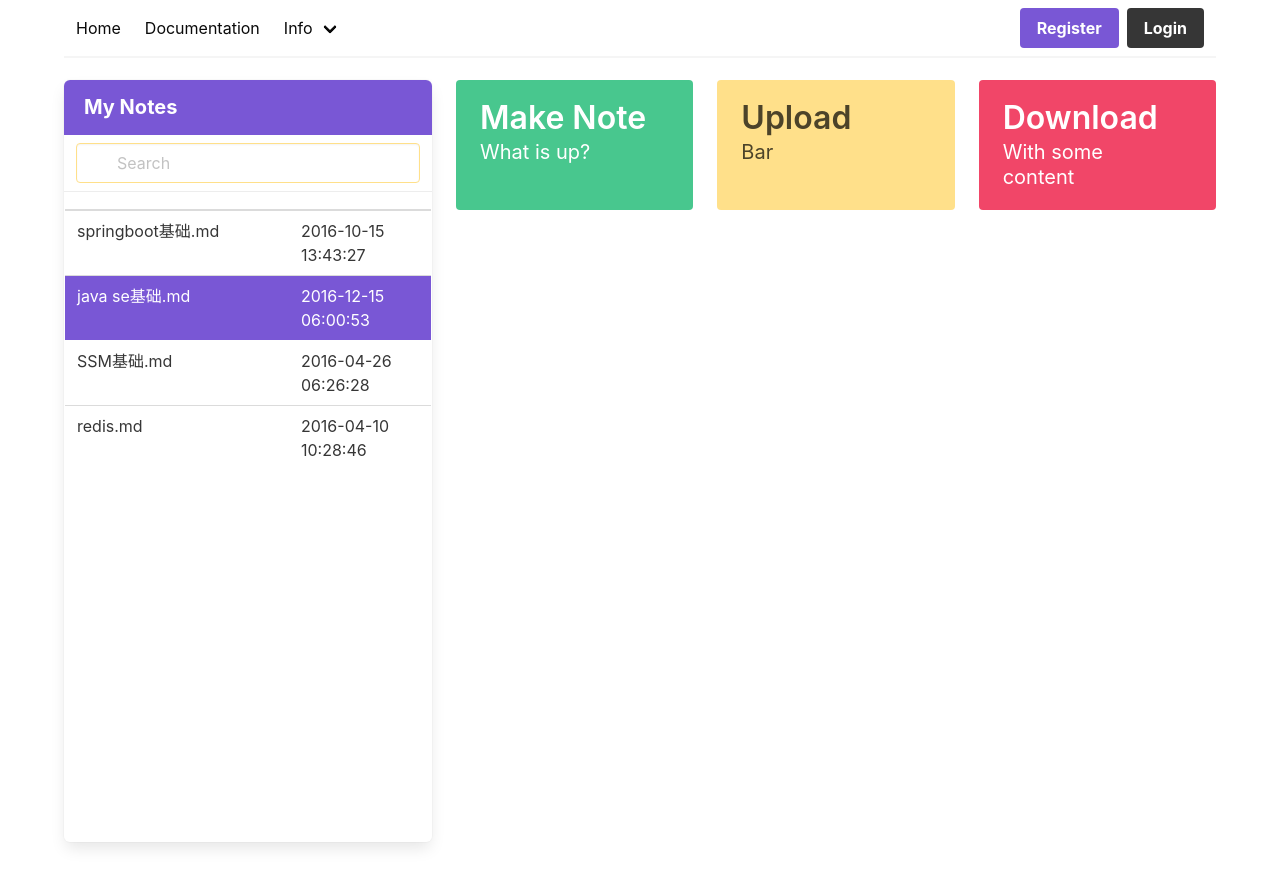
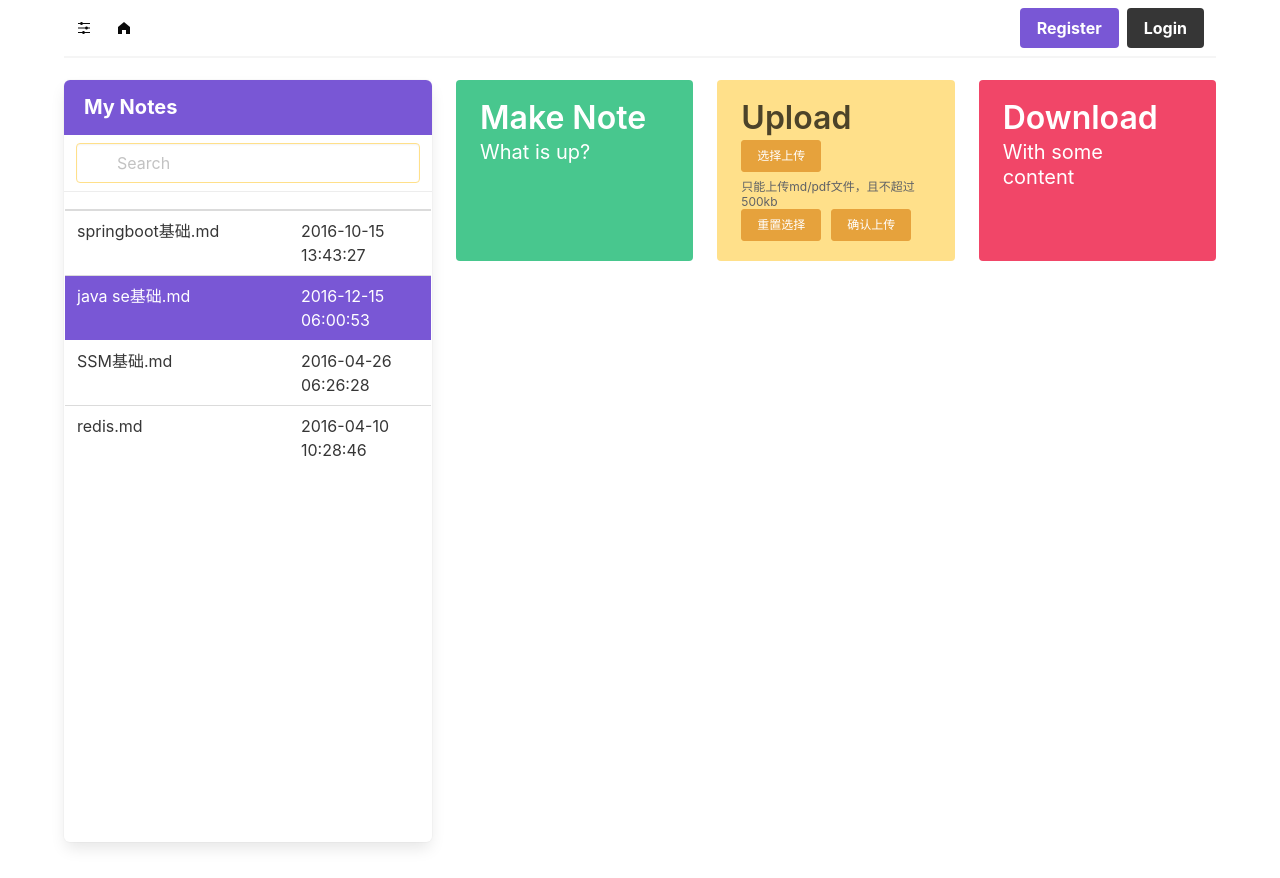
Before and after one commit to mikucool/note-cloud-frontend, a Vue app: page /#/ in a window 1280 px wide. Built offline with nearby package versions, Linux system fonts and the light colour scheme.

Commit message:
add @upload

```diff
--- a/package.json
+++ b/package.json
@@ -8,6 +8,11 @@
     "lint": "vue-cli-service lint"
   },
   "dependencies": {
+    "@fortawesome/fontawesome": "^1.1.8",
+    "@fortawesome/fontawesome-free-brands": "^5.0.13",
+    "@fortawesome/fontawesome-free-regular": "^5.0.13",
+    "@fortawesome/fontawesome-free-solid": "^5.0.13",
+    "@fortawesome/vue-fontawesome": "^2.0.8",
     "axios": "^0.27.2",
     "buefy": "^0.9.22",
     "core-js": "^3.8.3",
--- a/src/components/layout/pageAside.vue
+++ b/src/components/layout/pageAside.vue
@@ -13,70 +13,20 @@
         :mobile="reduce"
       >
         <div class="p-1">
-          <img
-            src="https://raw.githubusercontent.com/buefy/buefy/dev/static/img/buefy-logo.png"
-            alt="Lightweight UI components for Vue.js based on Bulma"
-          />
           <b-menu>
             <b-menu-list label="Menu">
-              <b-menu-item
-                icon="information-outline"
-                label="Info"
-              ></b-menu-item>
-              <b-menu-item icon="settings">
-                <template #label="props">
-                  Administrator
-                  <b-icon
-                    class="is-pulled-right"
-                    :icon="props.expanded ? 'menu-down' : 'menu-up'"
-                  ></b-icon>
-                </template>
-                <b-menu-item icon="account" label="Users"></b-menu-item>
-                <b-menu-item icon="cellphone-link">
-                  <template #label>
-                    Devices
-                    <b-dropdown
-                      aria-role="list"
-                      class="is-pulled-right"
-                      position="is-bottom-left"
-                    >
-                      <template #trigger>
-                        <b-icon icon="dots-vertical"></b-icon>
-                      </template>
-                      <b-dropdown-item aria-role="listitem"
-                        >Action</b-dropdown-item
-                      >
-                      <b-dropdown-item aria-role="listitem"
-                        >Another action</b-dropdown-item
-                      >
-                      <b-dropdown-item aria-role="listitem"
-                        >Something else</b-dropdown-item
-                      >
-                    </b-dropdown>
-                  </template>
-                </b-menu-item>
-                <b-menu-item
-                  icon="cash-multiple"
-                  label="Payments"
-                  disabled
-                ></b-menu-item>
-              </b-menu-item>
-              <b-menu-item icon="account" label="My Account">
-                <b-menu-item label="Account data"></b-menu-item>
-                <b-menu-item label="Addresses"></b-menu-item>
-              </b-menu-item>
+              <b-menu-item icon="account" label="Account"> </b-menu-item>
             </b-menu-list>
             <b-menu-list>
-              <b-menu-item
-                label="Expo"
-                icon="link"
-                tag="router-link"
-                target="_blank"
-                to="/expo"
-              ></b-menu-item>
+              <b-menu-item label="Notes" icon="link"></b-menu-item>
+            </b-menu-list>
+            <b-menu-list>
+              <b-menu-item label="Friends" icon="link"></b-menu-item>
             </b-menu-list>
             <b-menu-list label="Actions">
-              <b-menu-item label="Logout"></b-menu-item>
+              <a :href="github" target="_blank">
+                <b-menu-item label="Github"> </b-menu-item>
+              </a>
             </b-menu-list>
           </b-menu>
         </div>
@@ -90,6 +40,7 @@ export default {
   data() {
     return {
       reduce: "reduce",
+      github: "https://www.github.com/mikucool",
     };
   },
 };
--- a/src/components/layout/pageHeader.vue
+++ b/src/components/layout/pageHeader.vue
@@ -2,21 +2,19 @@
   <div>
     <b-navbar :shadow="true" class="navbar is-white">
       <template #start>
-        <b-navbar-item @click="setDropdown()"> Home </b-navbar-item>
-        <b-navbar-item href="#"> Documentation </b-navbar-item>
-        <b-navbar-dropdown label="Info">
-          <b-navbar-item href="#"> About </b-navbar-item>
-          <b-navbar-item href="#"> Contact </b-navbar-item>
-        </b-navbar-dropdown>
+        <b-navbar-item @click="setDropdown()"
+          ><i class="el-icon-s-operation"></i>
+        </b-navbar-item>
+        <b-navbar-item href="#/"> <i class="el-icon-s-home"></i> </b-navbar-item>
       </template>
 
       <template #end>
         <div v-if="token != null && token !== ''">
-         <b-navbar-item>
-          <b-button @click="logout">
-            <strong>Logout</strong>
-          </b-button>
-         </b-navbar-item>
+          <b-navbar-item>
+            <b-button @click="logout" type="is-primary">
+              <strong>Logout</strong>
+            </b-button>
+          </b-navbar-item>
         </div>
         <div v-else>
           <b-navbar-item tag="div">
@@ -25,7 +23,7 @@
                 <strong>Register</strong>
               </a>
               <a class="button is-dark" href="#/login">
-              <strong>Login</strong>
+                <strong>Login</strong>
               </a>
             </div>
           </b-navbar-item>
@@ -63,8 +61,7 @@ export default {
     async logout() {
       this.$store.dispatch("user/logout", this.token).then(() => {
         this.$message.info("logout successfully");
-        setTimeout(() => {
-        }, 500);
+        setTimeout(() => {}, 500);
       });
     },
   },
--- a/src/main.js
+++ b/src/main.js
@@ -8,9 +8,9 @@ import 'buefy/dist/buefy.css'
 // Element UI
 import ElementUI from 'element-ui'
 import 'element-ui/lib/theme-chalk/index.css'
-
 Vue.use(Buefy)
 Vue.use(ElementUI)
+
 
 Vue.config.productionTip = false
 
--- a/src/store/modules/user.js
+++ b/src/store/modules/user.js
@@ -19,7 +19,7 @@ const actions = {
   // 用户登录
   // 参数：{ commit } 向 mutations 提交设置请求
   // 参数： userInfo 是接收的参数
-  login({commit}, userInfo) {
+  login({ commit }, userInfo) {
     commit('SET_USER_STATE', userInfo)
     // 取出参数的三个属性
     const { username, password, rememberMe } = userInfo;
@@ -64,13 +64,13 @@ const actions = {
   },
   // 注销
   logout({ commit }, token) {
+    commit("SET_USER_STATE", "");
+    commit("SET_TOKEN_STATE", "");
+    removeToken();
     return new Promise((resolve, reject) => {
       logout(token.data)
         .then((response) => {
           console.log(response);
-          commit("SET_USER_STATE", "");
-          commit("SET_TOKEN_STATE", "");
-          removeToken();
           resolve();
         })
         .catch((error) => {
--- a/src/utils/request.js
+++ b/src/utils/request.js
@@ -9,6 +9,7 @@ const service = axios.create({
   // baseURL: 'https://api.example.com', or 'http://localhost:8082/'
   // 超时时间 单位是ms，这里设置了5s的超时时间
   timeout: 5 * 1000,
+  // 设置允许 axois 请求携带 session 信息
   withCredentials: true
 })
 
--- /dev/null
+++ b/src/views/load/uploadNote.vue
@@ -0,0 +1,57 @@
+<template>
+  <section>
+    <el-upload
+      :auto-upload="confirm"
+      class="upload-demo"
+      action="https://jsonplaceholder.typicode.com/posts/"
+      :on-preview="handlePreview"
+      :on-remove="handleRemove"
+      :before-remove="beforeRemove"
+      multiple
+      :limit="3"
+      :on-exceed="handleExceed"
+      :file-list="fileList"
+    >
+      <el-button size="small" type="warning">选择上传</el-button>
+
+      <div slot="tip" class="el-upload__tip">
+        只能上传md/pdf文件，且不超过500kb
+      </div>
+    </el-upload>
+    <el-button size="small" type="warning">重置选择</el-button>
+    <el-button size="small" type="warning" @click="test()">确认上传</el-button>
+  </section>
+</template>
+<script>
+export default {
+  data() {
+    return {
+      backendURL: process.env.VUE_APP_SERVER_URL,
+      fileList: [],
+      confirm: false,
+    };
+  },
+  methods: {
+    handleRemove(file, fileList) {
+      console.log("after");
+      console.log("file" + file);
+      console.log("fileList" + fileList);
+    },
+    handlePreview(file) {
+      console.log(file);
+    },
+    handleExceed(files) {
+      this.$message.warning(
+        `files is limited 3 counts, you choose ${files.length} file`
+      );
+    },
+    beforeRemove(file, fileList) {
+      console.log("file");
+      console.log(file)
+      console.log("fileList");
+      console.log(fileList);
+      return this.$confirm(`确定移除 ${file.name}？`);
+    },
+  },
+};
+</script>
--- a/src/views/noteHome.vue
+++ b/src/views/noteHome.vue
@@ -1,7 +1,7 @@
 <template>
   <div>
     <div>
-      <page-header />
+      <page-header/>
     </div>
     <!-- 使用 bulma 做出两列的布局 -->
     <div class="columns mt-3 block">
--- a/src/views/pageModules.vue
+++ b/src/views/pageModules.vue
@@ -10,7 +10,9 @@
       <div class="tile is-parent">
         <article class="tile is-child notification is-warning">
           <p class="title">Upload</p>
-          <p class="subtitle">Bar</p>
+          <p class="subtitle">
+          <upload-note></upload-note>
+          </p>
         </article>
       </div>
       <div class="tile is-parent">
@@ -26,7 +28,11 @@
 </template>
 
 <script>
-export default {};
+import uploadNote from './load/uploadNote.vue';
+
+export default {
+  components: {uploadNote}
+};
 </script>
 
 <style>
```
Also changed, not shown: 1 other file (tests, documents, lock files or other folders). Lines whose indentation alone changed are shown as unchanged.
